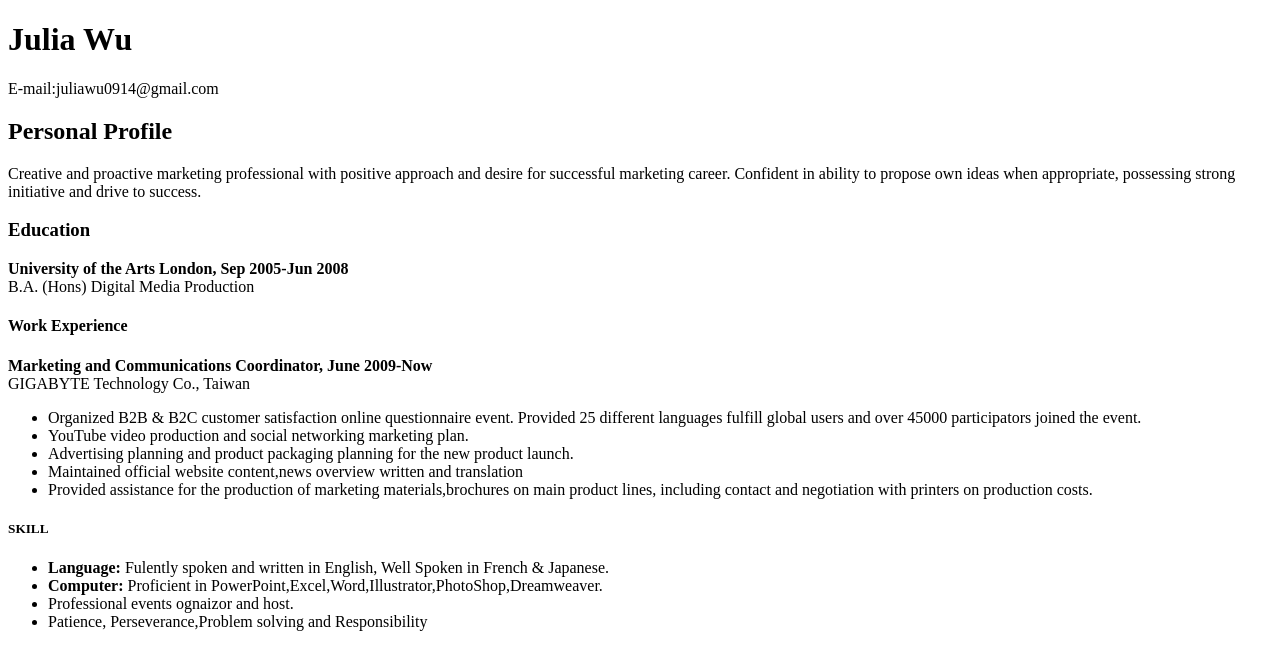
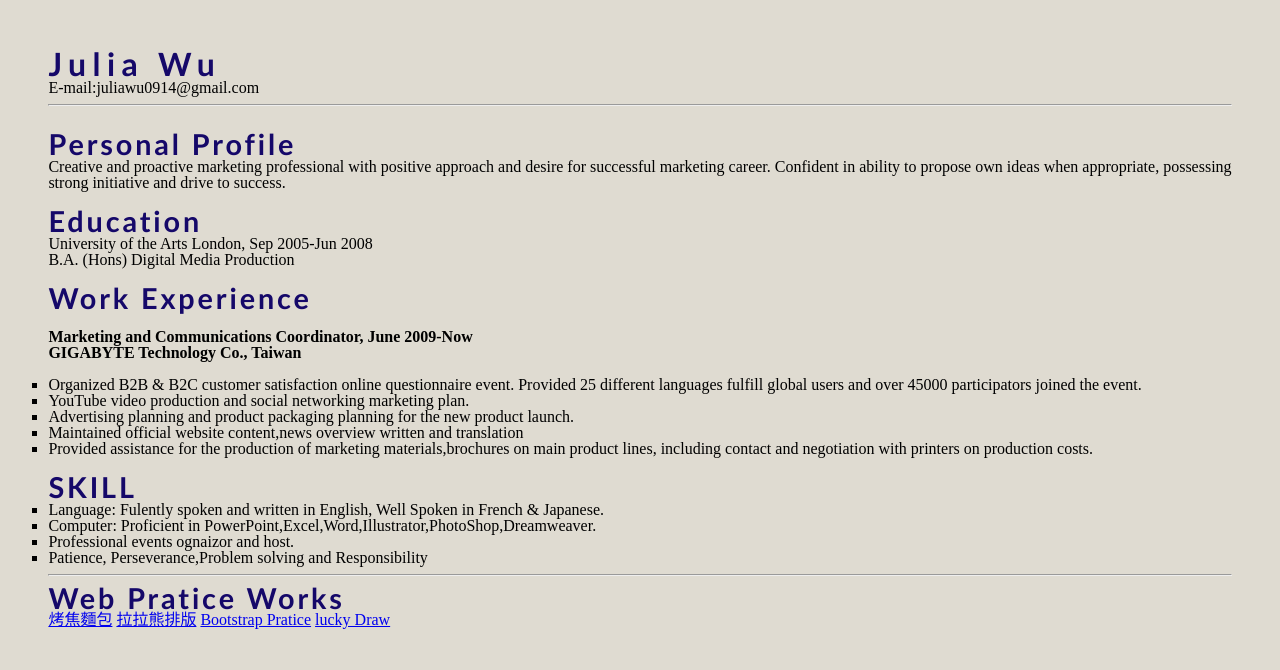
Before and after one commit to juliawu0914/juliawu0914.github.io, a plain HTML site: page index.html in a window 1280 px wide. Drawn offline with Linux system fonts and the light colour scheme.

Commit message:
final
final

```diff
--- /dev/null
+++ b/2_css/Re.css
@@ -0,0 +1,177 @@
+                                /* http://meyerweb.com/eric/tools/css/reset/
+   v2.0 | 20110126
+   License: none (public domain)
+*/
+
+                                html,
+                                body,
+                                div,
+                                span,
+                                applet,
+                                object,
+                                iframe,
+                                h1,
+                                h2,
+                                h3,
+                                h4,
+                                h5,
+                                h6,
+                                p,
+                                blockquote,
+                                pre,
+                                a,
+                                abbr,
+                                acronym,
+                                address,
+                                big,
+                                cite,
+                                code,
+                                del,
+                                dfn,
+                                em,
+                                img,
+                                ins,
+                                kbd,
+                                q,
+                                s,
+                                samp,
+                                small,
+                                strike,
+                                strong,
+                                sub,
+                                sup,
+                                tt,
+                                var,
+                                b,
+                                u,
+                                i,
+                                center,
+                                dl,
+                                dt,
+                                dd,
+                                ol,
+                                ul,
+                                li,
+                                fieldset,
+                                form,
+                                label,
+                                legend,
+                                table,
+                                caption,
+                                tbody,
+                                tfoot,
+                                thead,
+                                tr,
+                                th,
+                                td,
+                                article,
+                                aside,
+                                canvas,
+                                details,
+                                embed,
+                                figure,
+                                figcaption,
+                                footer,
+                                header,
+                                hgroup,
+                                menu,
+                                nav,
+                                output,
+                                ruby,
+                                section,
+                                summary,
+                                time,
+                                mark,
+                                audio,
+                                video {
+                                    margin: 0;
+                                    padding: 0;
+                                    border: 0;
+                                    font-size: 100%;
+                                    font: inherit;
+                                    vertical-align: baseline;
+                                }
+                                /* HTML5 display-role reset for older browsers */
+
+                                article,
+                                aside,
+                                details,
+                                figcaption,
+                                figure,
+                                footer,
+                                header,
+                                hgroup,
+                                menu,
+                                nav,
+                                section {
+                                    display: block;
+                                }
+
+                                body {
+                                    line-height: 1;
+                                }
+
+                                ol,
+                                ul {
+                                    list-style: none;
+                                }
+
+                                blockquote,
+                                q {
+                                    quotes: none;
+                                }
+
+                                blockquote:before,
+                                blockquote:after,
+                                q:before,
+                                q:after {
+                                    content: '';
+                                    content: none;
+                                }
+
+                                table {
+                                    border-collapse: collapse;
+                                    border-spacing: 0;
+                                }
+
+                                body {
+                                    background-color: #DFDBD1;
+                                    background-blend-mode: screen;
+                                    margin-left: 3%;
+                                    margin-right: 3%;
+                                    margin-top: 3%;
+                                    margin-bottom: 3%;
+                                    padding: 10px 10px 10px;
+                                }
+
+                                h1 {
+                                    font-family: 'calibri', Times, serif;
+                                    font-size: 200%;
+                                    letter-spacing: 0.2em;
+                                    text-align: left;
+                                    color: #150869;
+                                    font-weight: bold;
+                                }
+
+                                h2,
+                                h3,
+                                h4,
+                                h5,
+                                h6 {
+                                    font-family: 'calibri', Helvetica, Arial, sans-serif;
+                                    font-size: 180%;
+                                    letter-spacing: 0.1em;
+                                    text-align: left;
+                                    color: #150869;
+                                    font-weight: bold;
+                                }
+
+                                p.ptitle {
+                                    font-weight: bold;
+                                    font-style: calibri;
+                                }
+
+                                ul.list {
+                                    font-weight: bold;
+                                    font-style: calibri;
+                                }
--- a/index.html
+++ b/index.html
@@ -1,34 +1,52 @@
 <!DOCTYPE html>
 <html>
+<html lang="en">
 
 <head>
+    <meta charset="UTF-8">
     <title>RESUME</title>
 </head>
+<link rel="stylesheet" type="text/css" href="2_css/Re.css">
 
 <body>
     <h1>Julia Wu</h1>
-    <p>E-mail:juliawu0914@gmail.com</p>
+    <p> E-mail:juliawu0914@gmail.com
+    </p>
+    <hr>
+    <br>
     <h2>Personal Profile</h2>
     <p>Creative and proactive marketing professional with positive approach and desire for successful marketing career. Confident in ability to propose own ideas when appropriate, possessing strong initiative and drive to success.</p>
+    <br>
     <h3>Education</h3>
     <p><strong>University of the Arts London, Sep 2005-Jun 2008</strong>
         <br>B.A. (Hons) Digital Media Production</br>
     </p>
+    <br>
     <h4>Work Experience</h4>
-    <p><strong>Marketing and Communications Coordinator, June 2009-Now</strong>
+    <br>
+    <p class="ptitle">Marketing and Communications Coordinator, June 2009-Now
         <br>GIGABYTE Technology Co., Taiwan</br>
     </p>
-    <ul>
+    <br>
+    <ul style='list-style-type:square;'>
         <li>Organized B2B & B2C customer satisfaction online questionnaire event. Provided 25 different languages fulfill global users and over 45000 participators joined the event.</li>
         <li>YouTube video production and social networking marketing plan.</li>
         <li>Advertising planning and product packaging planning for the new product launch.</li>
         <li>Maintained official website content,news overview written and translation</li>
         <li>Provided assistance for the production of marketing materials,brochures on main product lines, including contact and negotiation with printers on production costs.</li>
     </ul>
+    <br>
     <h5>SKILL</h5>
-    <ul>
+    <ul style='list-style-type:square;'>
         <li><strong>Language:</strong> Fulently spoken and written in English, Well Spoken in French & Japanese.</li>
         <li><strong>Computer:</strong> Proficient in PowerPoint,Excel,Word,Illustrator,PhotoShop,Dreamweaver.</li>
         <li>Professional events ognaizor and host.</li>
         <li>Patience, Perseverance,Problem solving and Responsibility</li>
+    </ul>
+    <hr>
+    <h6>Web Pratice Works</h6>
+    <a href="3_1_CSS Float exercise/list and 3 columns_s.html">烤焦麵包</a>
+    <a href="3_2_rwd for students/rilakakuma.html">拉拉熊排版</a>
+    <a href="4_startbootstrap-student agency/1st_bootstrap.html">Bootstrap Pratice</a>
+    <a href="5_luckydraw/luckydraw.html">lucky Draw</a>
 </body>
```
Also changed, not shown: Images/julia1.JPG (deleted).
